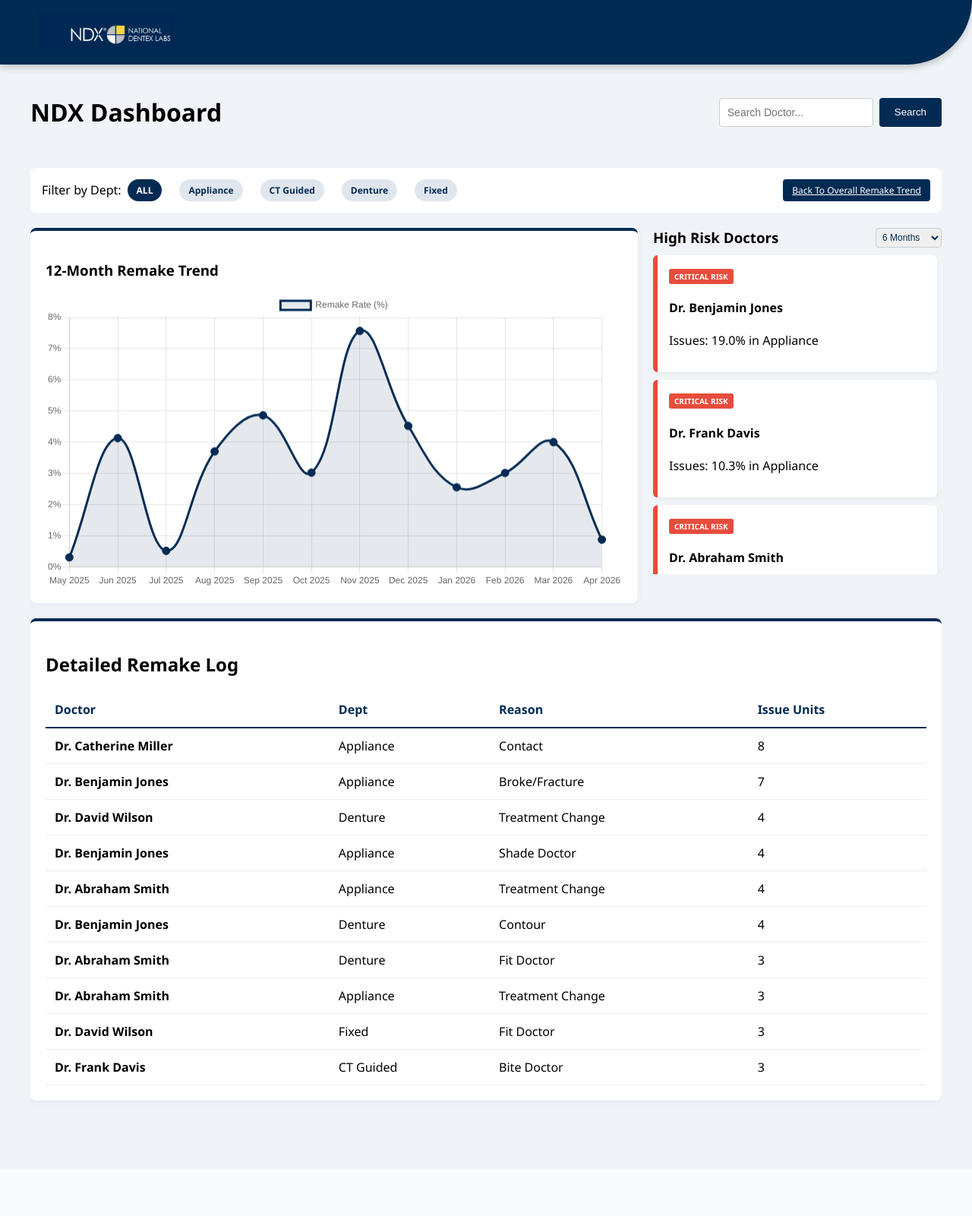
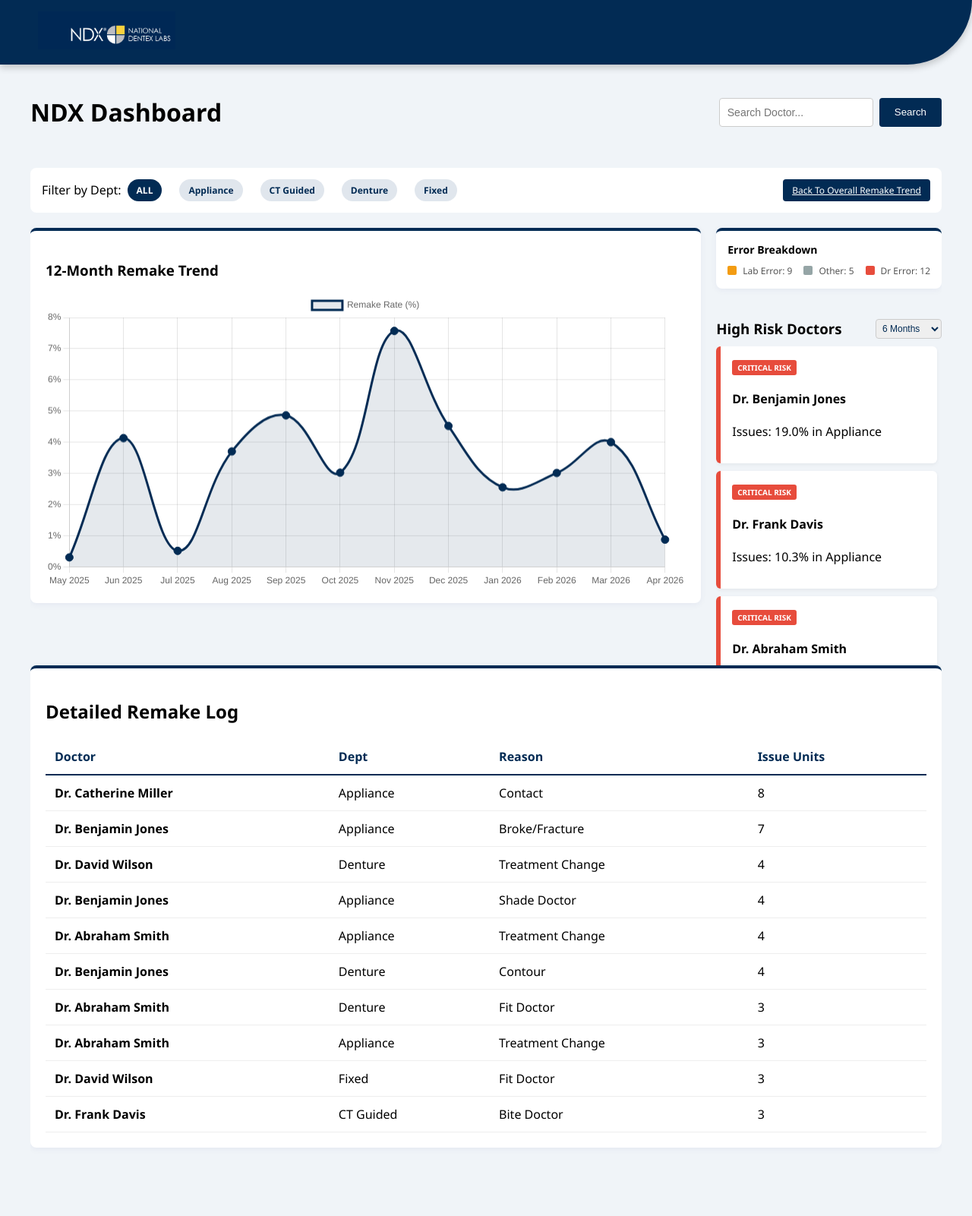
Before and after one commit to NicholasTrimble/NDX-Doctor-Dashboard, a Django app: page / in a window 1280 px wide. Shown: the whole page at 76% size. Before the commit the page ends 1453 px from the top, so only its background shows below. Run offline with Django 5.2, Linux system fonts and the light colour scheme; data comes from the database, SQL or seed files in the repository.

Commit message:
added a error breakdown

```diff
--- a/doctors/templates/dashboard/main.html
+++ b/doctors/templates/dashboard/main.html
@@ -133,7 +133,22 @@
                 </div>
             </div>
 
-            <div class="risk-sidebar">
+            <div style="display: flex; flex-direction: column; gap: 20px;">
+                <div class="card" style="padding: 15px;">
+                    <h4 style="margin: 0 0 10px 0; font-size: 14px;">Error Breakdown</h4>
+                    <div style="display: flex; gap: 15px; flex-wrap: wrap;">
+                        {% for error_type, count in error_breakdown.items %}
+                        <div style="display: flex; align-items: center; gap: 8px;">
+                            <div style="width: 12px; height: 12px; border-radius: 2px; background: {% if error_type == 'Dr Error' %}#e74c3c{% elif error_type == 'Lab Error' %}#f39c12{% else %}#95a5a6{% endif %}"></div>
+                            <span style="font-size: 12px; color: #555;">{{ error_type }}: {{ count }}</span>
+                        </div>
+                        {% empty %}
+                        <span style="font-size: 12px; color: #888;">No remakes in current filter</span>
+                        {% endfor %}
+                    </div>
+                </div>
+
+                <div class="risk-sidebar">
             <div style="display: flex; justify-content: space-between; align-items: center; margin-bottom: 10px;">
                 <h3 style="margin: 0;">High Risk Doctors</h3>
                 <form action="." method="GET" id="timeframe-form">
@@ -161,6 +176,7 @@
                     <p>Within safe threshold.</p>
                 {% endfor %}
                 </div>
+            </div>
             </div>
         </div>
 
--- a/doctors/views.py
+++ b/doctors/views.py
@@ -4,6 +4,28 @@ from django.db.models import Count, Sum
 from .models import Remake
 from datetime import datetime, timedelta
 from collections import defaultdict
+
+def categorize_error_type(remake_reason):
+    """Categorize remake reason as Dr Error, Lab Error, or Other"""
+    if not remake_reason:
+        return "Other"
+
+    reason_lower = remake_reason.lower()
+
+    # Doctor error keywords
+    dr_error_keywords = ['doctor', 'implant doctor', 'fit doctor', 'margin doctor', 'shade doctor', 'bite doctor']
+    # Lab error keywords
+    lab_error_keywords = ['lab', 'contour', 'broke', 'fracture', 'fit to crown', 'contact']
+
+    for keyword in dr_error_keywords:
+        if keyword in reason_lower:
+            return "Dr Error"
+
+    for keyword in lab_error_keywords:
+        if keyword in reason_lower:
+            return "Lab Error"
+
+    return "Other"
 
 def main_dashboard(request):
     query = request.GET.get('q')
@@ -96,6 +118,12 @@ def main_dashboard(request):
     remakes_data.sort(key=lambda x: x.issue_units, reverse=True)
     remakes_list = remakes_data[:10]
 
+    # Error type breakdown for current filtered data
+    error_breakdown = defaultdict(int)
+    for r in remakes_data:
+        error_type = categorize_error_type(r.remake_reason)
+        error_breakdown[error_type] += 1
+
     context = {
         'labels': labels,
         'data': percentages,
@@ -104,6 +132,7 @@ def main_dashboard(request):
         'remakes_list': remakes_list,
         'action_plan': action_plan,
         'risk_timeframe': risk_timeframe,
+        'error_breakdown': dict(error_breakdown),
     }
     return render(request, 'dashboard/main.html', context)
 
```
